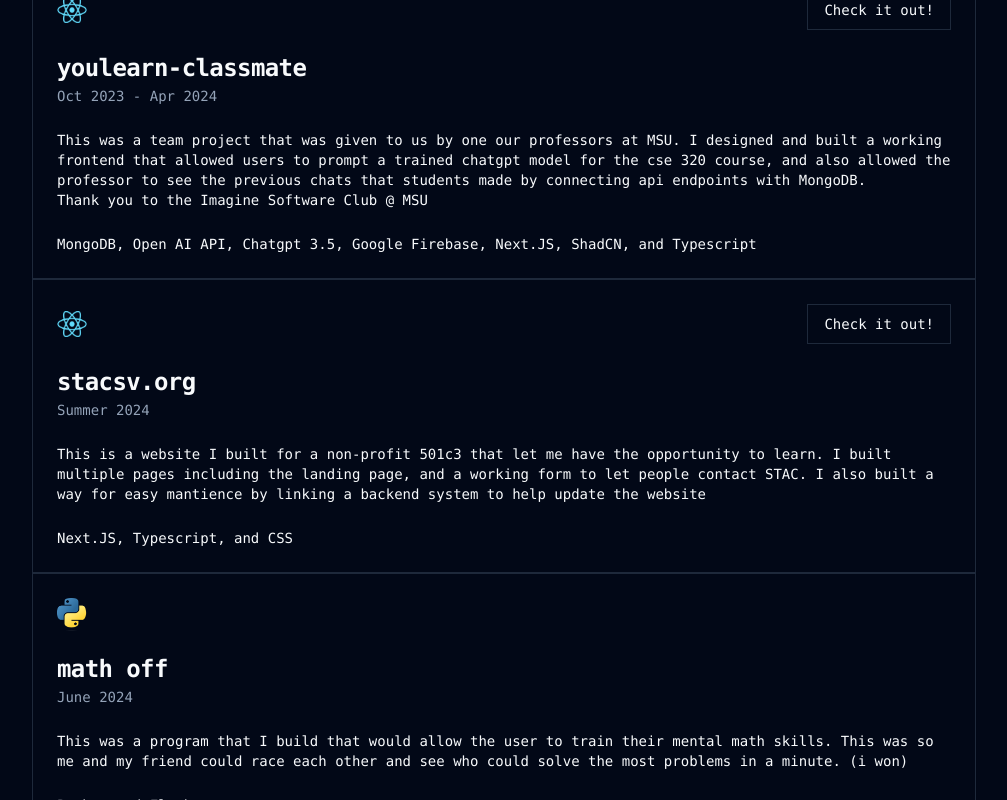
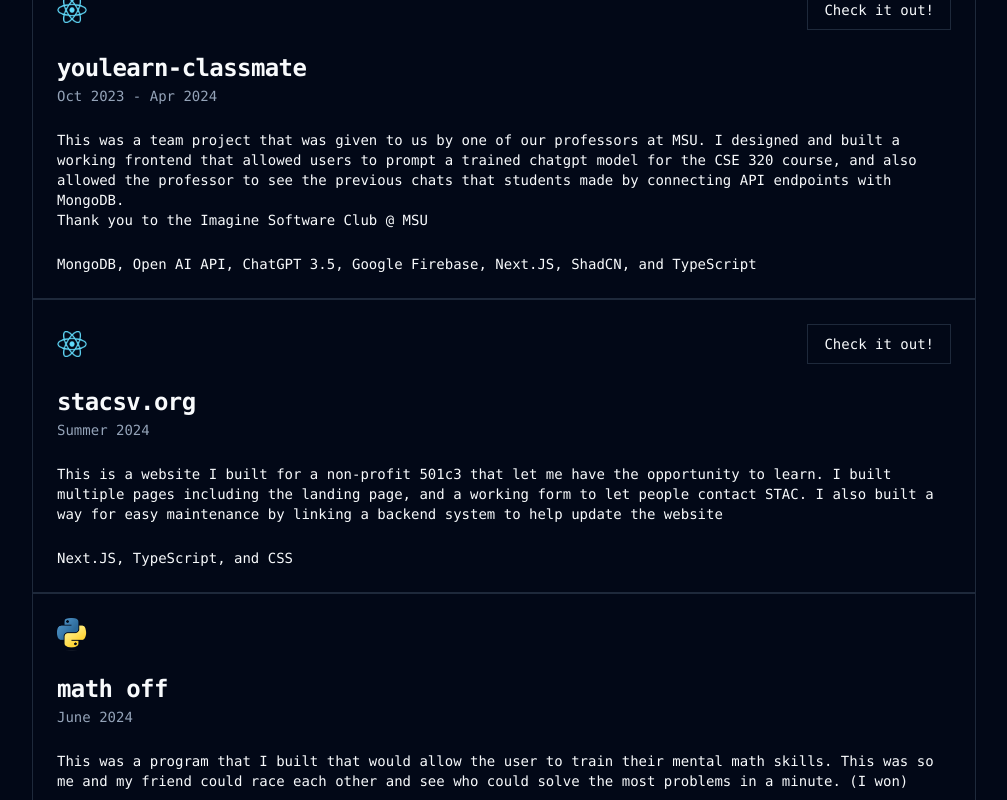
Before and after one commit to hexaflip/webv2, a Next.js app: page / in a window 1280 px wide. Shown: the part 1200-2000 px from the top of the page, without its empty margins (136-1143 px from the left). Built offline with nearby package versions, Linux system fonts and the light colour scheme.

Commit message:
fixed problems with using ' instead of double quotes

```diff
--- a/app/page.tsx
+++ b/app/page.tsx
@@ -1,14 +1,14 @@
 "use client";
-import Image from "next/image"
-import React from "./images/React-icon.png"
-import Python from "./images/Python-logo.png"
-import Swift from "./images/swift-logo.png"
-import Roblox from "./images/roblox-logo.png"
+import Image from "next/image";
+import ReactIcon from "./images/React-icon.png";
+import PythonLogo from "./images/Python-logo.png";
+import SwiftLogo from "./images/swift-logo.png";
+import RobloxLogo from "./images/roblox-logo.png";
 
 import { motion } from "framer-motion";
 import Typewriter from "typewriter-effect";
-import { Button } from "@/components/ui/button"
-import { useToast } from "@/components/ui/use-toast"
+import { Button } from "@/components/ui/button";
+import { useToast } from "@/components/ui/use-toast";
 
 import {
   Card,
@@ -17,52 +17,64 @@ import {
   CardFooter,
   CardHeader,
   CardTitle,
-} from "@/components/ui/card"
+} from "@/components/ui/card";
 
 import Link from "next/link";
 
 export default function Home() {
-  const { toast } = useToast()
+  const { toast } = useToast();
   return (
     <main className="flex min-h-screen flex-col items-center justify-between p-24">
       <div className="z-10 w-full max-w-5xl items-center justify-between font-mono text-sm lg:flex flex-col">
         <div className="flex justify-center w-full mt-56">
-          <motion.div initial="hidden" animate="visible" variants={{
+          <motion.div
+            initial="hidden"
+            animate="visible"
+            variants={{
               hidden: {
                 scale: 0.8,
-              opacity: 0
+                opacity: 0,
               },
               visible: {
                 scale: 1.2,
                 opacity: 1,
                 transition: {
-                delay: 0.5
-              }
+                  delay: 0.5,
                 },
-          }}>
+              },
+            }}
+          >
             <h1 className="font-size" style={{ fontSize: "30px" }}>
-              Hey! I'm Thomas.
+              Hey! I&apos;m Thomas.
             </h1>
           </motion.div>
         </div>
         <div className="flex justify-center w-full" style={{ marginTop: "35px" }}>
-          <motion.div initial="hidden" animate="visible" variants={{
+          <motion.div
+            initial="hidden"
+            animate="visible"
+            variants={{
               hidden: {
                 scale: 0.8,
-              opacity: 0
+                opacity: 0,
               },
               visible: {
                 scale: 1.2,
                 opacity: 1,
                 transition: {
-                delay: 1.5
-              }
+                  delay: 1.5,
                 },
-          }}>
+              },
+            }}
+          >
             <div className="flex">
               <Typewriter
                 options={{
-                  strings: ["This is my portfolio", " These are my contributions", "These are some of my favorite projects"],
+                  strings: [
+                    "This is my portfolio",
+                    "These are my contributions",
+                    "These are some of my favorite projects",
+                  ],
                   autoStart: true,
                   loop: true,
                 }}
@@ -71,19 +83,23 @@ export default function Home() {
           </motion.div>
         </div>
         <div className="mt-8 flex justify-center w-full">
-        <motion.div initial="hidden" animate="visible" variants={{
+          <motion.div
+            initial="hidden"
+            animate="visible"
+            variants={{
               hidden: {
                 scale: 0.8,
-              opacity: 0
+                opacity: 0,
               },
               visible: {
                 scale: 1.2,
                 opacity: 1,
                 transition: {
-                delay: 5
-              }
+                  delay: 5,
                 },
-          }}>
+              },
+            }}
+          >
             <h1 className="font-size" style={{ fontSize: "10px" }}>
               hint: scroll down
             </h1>
@@ -94,79 +110,80 @@ export default function Home() {
             <CardHeader>
               <div className="flex justify-between items-center">
                 <Image
-            src={Roblox}
+                  src={RobloxLogo}
                   alt="react-logo"
                   width={30}
                   height={30}
                 />
                 <Button variant="outline">
-              <Link href="https://www.roblox.com/games/1149976800/Black-Ops-Tycoon-Gun-Fixes#!/store">Check it out!</Link>
+                  <Link href="https://www.roblox.com/games/1149976800/Black-Ops-Tycoon-Gun-Fixes#!/store">
+                    Check it out!
+                  </Link>
                 </Button>
               </div>
 
               <br></br>
               <CardTitle>Black Ops Tycoon</CardTitle>
-              <CardDescription>
-                Nov 2017 - March 2018
-              </CardDescription>
+              <CardDescription>Nov 2017 - March 2018</CardDescription>
             </CardHeader>
             <CardContent>
               <p>
-                This is where I started programming.
-                My first ever project that I started when I was 12.
-                This was a tycoon game where you build your base to make money and then use the money to fight against others.
-                I managed to get 1000+ visits and it made me fall in love with programming.
-
+                This is where I started programming. My first ever project that
+                I started when I was 12. This was a tycoon game where you build
+                your base to make money and then use the money to fight against
+                others. I managed to get 1000+ visits and it made me fall in
+                love with programming.
               </p>
             </CardContent>
             <CardFooter>
-              <p>
-              Roblox Studio, Lua, and a Dream
-              </p>
+              <p>Roblox Studio, Lua, and a Dream</p>
             </CardFooter>
           </Card>
           <Card>
             <CardHeader>
               <div className="flex justify-between items-center">
                 <Image
-            src={React}
+                  src={ReactIcon}
                   alt="react-logo"
                   width={30}
                   height={30}
                 />
-            <Button variant="outline" onClick={() => {
+                <Button
+                  variant="outline"
+                  onClick={() =>
                     toast({
                       title: "Link Unavailable",
-                description: "Unfortunatley, this project is no longer viewable as I currently don't have access to it.",
+                      description:
+                        "Unfortunately, this project is no longer viewable as I currently don&apos;t have access to it.",
                     })
-            }}>
-
+                  }
+                >
                   <p>Check it out!</p>
                 </Button>
               </div>
               <br></br>
               <CardTitle>youlearn-classmate</CardTitle>
-              <CardDescription>
-                Oct 2023 - Apr 2024
-              </CardDescription>
+              <CardDescription>Oct 2023 - Apr 2024</CardDescription>
             </CardHeader>
             <CardContent>
               <p>
-              This was a team project that was given to us by one our professors at MSU. I designed and built a working frontend that allowed users to prompt a trained chatgpt model for the cse 320 course, and also allowed the professor to see the previous chats that students made by connecting api endpoints with MongoDB. <br></br>
-              Thank you to the Imagine Software Club @ MSU
+                This was a team project that was given to us by one of our
+                professors at MSU. I designed and built a working frontend that
+                allowed users to prompt a trained chatgpt model for the CSE 320
+                course, and also allowed the professor to see the previous
+                chats that students made by connecting API endpoints with
+                MongoDB. <br></br> Thank you to the Imagine Software Club @ MSU
               </p>
             </CardContent>
             <CardFooter>
-              <p>
-              MongoDB, Open AI API, Chatgpt 3.5, Google Firebase, Next.JS, ShadCN, and Typescript
-              </p>
+              <p>MongoDB, Open AI API, ChatGPT 3.5, Google Firebase, Next.JS, ShadCN, and TypeScript</p>
             </CardFooter>
           </Card>
           <Card>
             <CardHeader>
               <div className="flex justify-between items-center">
                 <Image
-            src={React}
+                  src={ReactIcon}
                   alt="react-logo"
                   width={30}
                   objectFit="contain"
@@ -178,87 +195,71 @@ export default function Home() {
               </div>
               <br></br>
               <CardTitle>stacsv.org</CardTitle>
-              <CardDescription>
-                Summer 2024
-              </CardDescription>
+              <CardDescription>Summer 2024</CardDescription>
             </CardHeader>
             <CardContent>
               <p>
-              This is a website I built for a non-profit 501c3 that let me have the opportunity to learn.
-                I built multiple pages including the landing page, and a working form to let people contact STAC. I also built a way
-                for easy mantience by linking a backend system to help update the website
+                This is a website I built for a non-profit 501c3 that let me
+                have the opportunity to learn. I built multiple pages including
+                the landing page, and a working form to let people contact STAC.
+                I also built a way for easy maintenance by linking a backend
+                system to help update the website
               </p>
             </CardContent>
             <CardFooter>
-              <p>
-              Next.JS, Typescript, and CSS
-              </p>
+              <p>Next.JS, TypeScript, and CSS</p>
             </CardFooter>
           </Card>
           <Card>
             <CardHeader>
               <Image
-            src={Python}
+                src={PythonLogo}
                 alt="react-logo"
                 width={30}
                 height={30}
               />
               <br></br>
               <CardTitle>math off</CardTitle>
-              <CardDescription>
-                June 2024
-              </CardDescription>
+              <CardDescription>June 2024</CardDescription>
             </CardHeader>
             <CardContent>
-            This was a program that I build that would allow the user to train their mental math skills.
-             This was so me and my friend could race each other and see who could solve the most problems in a minute.
-            (i won)
+              This was a program that I built that would allow the user to train their mental math skills. This was so me and my friend could race each other and see who could solve the most problems in a minute. (I won)
             </CardContent>
-            <CardFooter>
-              Python and Flask
-            </CardFooter>
+            <CardFooter>Python and Flask</CardFooter>
           </Card>
           <Card>
             <CardHeader>
               <Image
-            src={Swift}
+                src={SwiftLogo}
                 alt="react-logo"
                 width={30}
                 height={30}
               />
               <br></br>
               <CardTitle>Hable (unfinished)</CardTitle>
-              <CardDescription>
-                July 2023 - Current
-              </CardDescription>
+              <CardDescription>July 2023 - Current</CardDescription>
             </CardHeader>
             <CardContent>
-                People shouldn't have to pay to have something like a habit tracker, so I made one for free.
-                The name is short for habit table.
-                 Made for my friend Alejandro.
+              People shouldn&apos;t have to pay to have something like a habit tracker, so I made one for free. The name is short for habit table. Made for my friend Alejandro.
             </CardContent>
-            <CardFooter>
-              Swift, SwiftUI, and SF Symbols
-            </CardFooter>
+            <CardFooter>Swift, SwiftUI, and SF Symbols</CardFooter>
           </Card>
           <Card>
             <CardHeader>
               <Image
-            src={React}
+                src={ReactIcon}
                 alt="react-logo"
                 width={30}
                 height={30}
               />
               <br></br>
               <a href="https://stacsv.org"><CardTitle>L.O.R (unfinished)</CardTitle></a>
-              <CardDescription>
-                June 2024 - Current
-              </CardDescription>
+              <CardDescription>June 2024 - Current</CardDescription>
             </CardHeader>
             <CardContent>
               Acronym for Library of Resources. This website aims to make it easier for those to share their resources and specific issues they have run into in order to help others and themselves get started with and on their projects.
             </CardContent>
-            <CardFooter>MongoDB, Next.JS </CardFooter>
+            <CardFooter>MongoDB, Next.JS</CardFooter>
           </Card>
         </div>
       </div>
```
Lines whose indentation alone changed are shown as unchanged.
